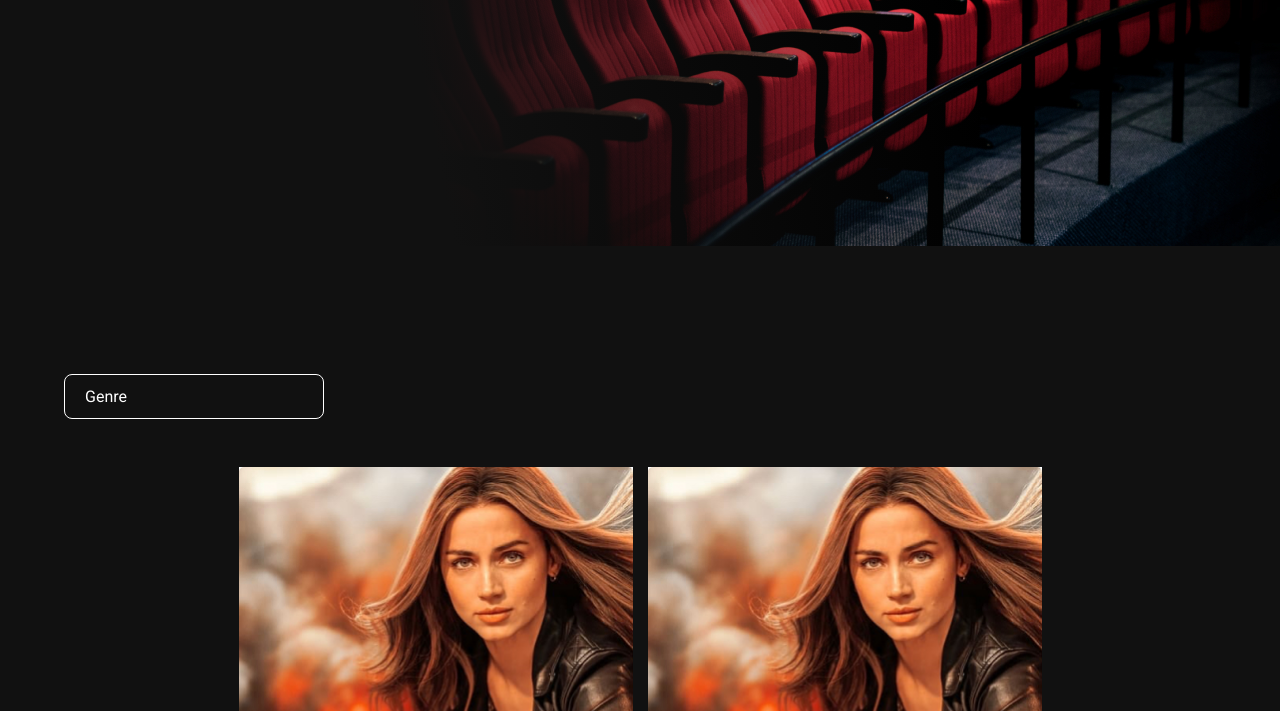
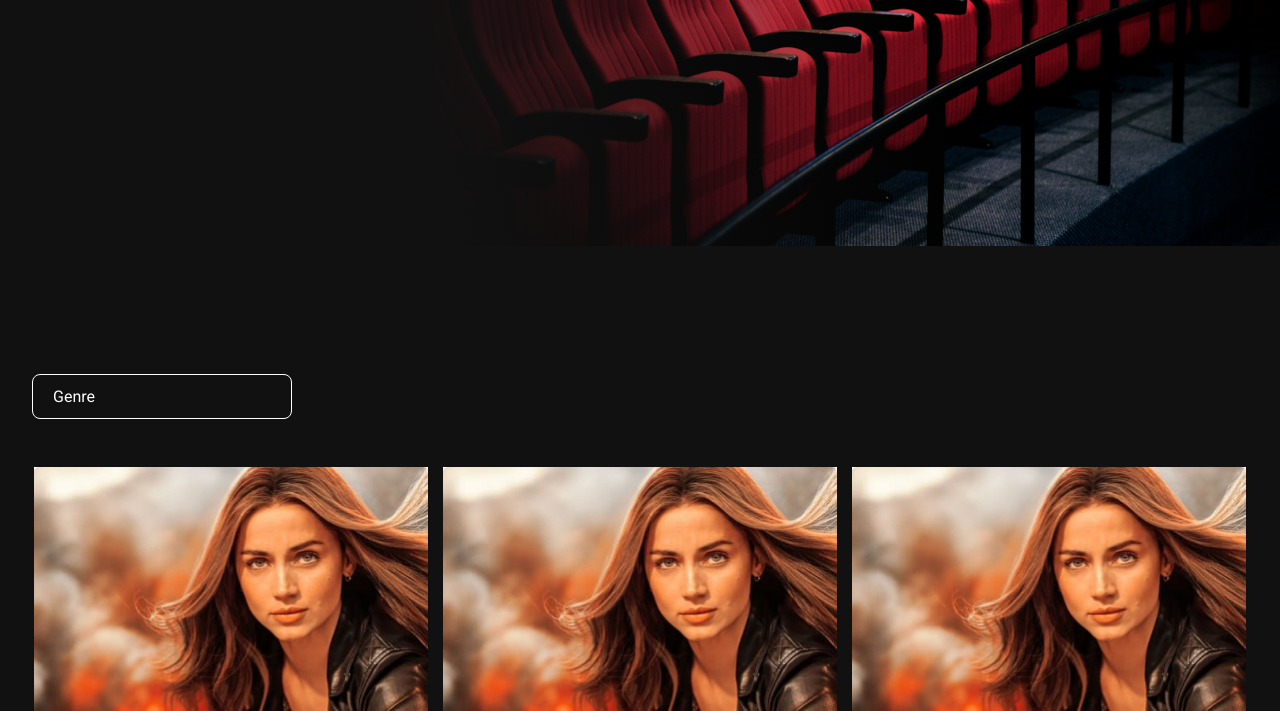
Before and after one commit to Nastia-Pirogova/test-js, a website built with Parcel: page src/index.html in a window 1280 px wide. Shown: the part 414-1125 px from the top of the page. Built offline with nearby package versions, Linux system fonts and the light colour scheme; files whose address does not match are found by name.

Commit message:
Update style.css

```diff
--- a/src/style.css
+++ b/src/style.css
@@ -366,7 +366,7 @@ p.descr-library {
 
 @media screen and (min-width: 1280px) {
   .container {
-    width: 1216px;
+    width: 1280px;
   }
 
   h1.title-library {
```
